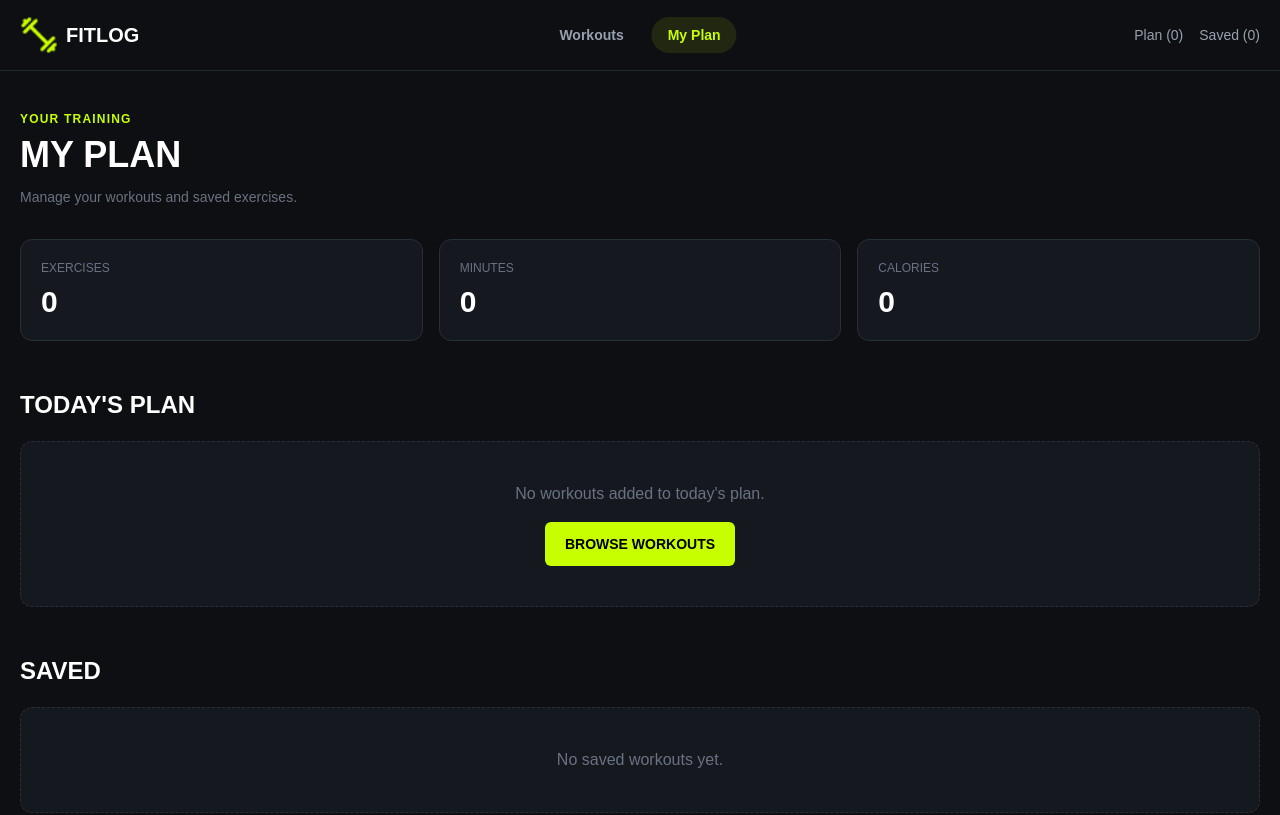
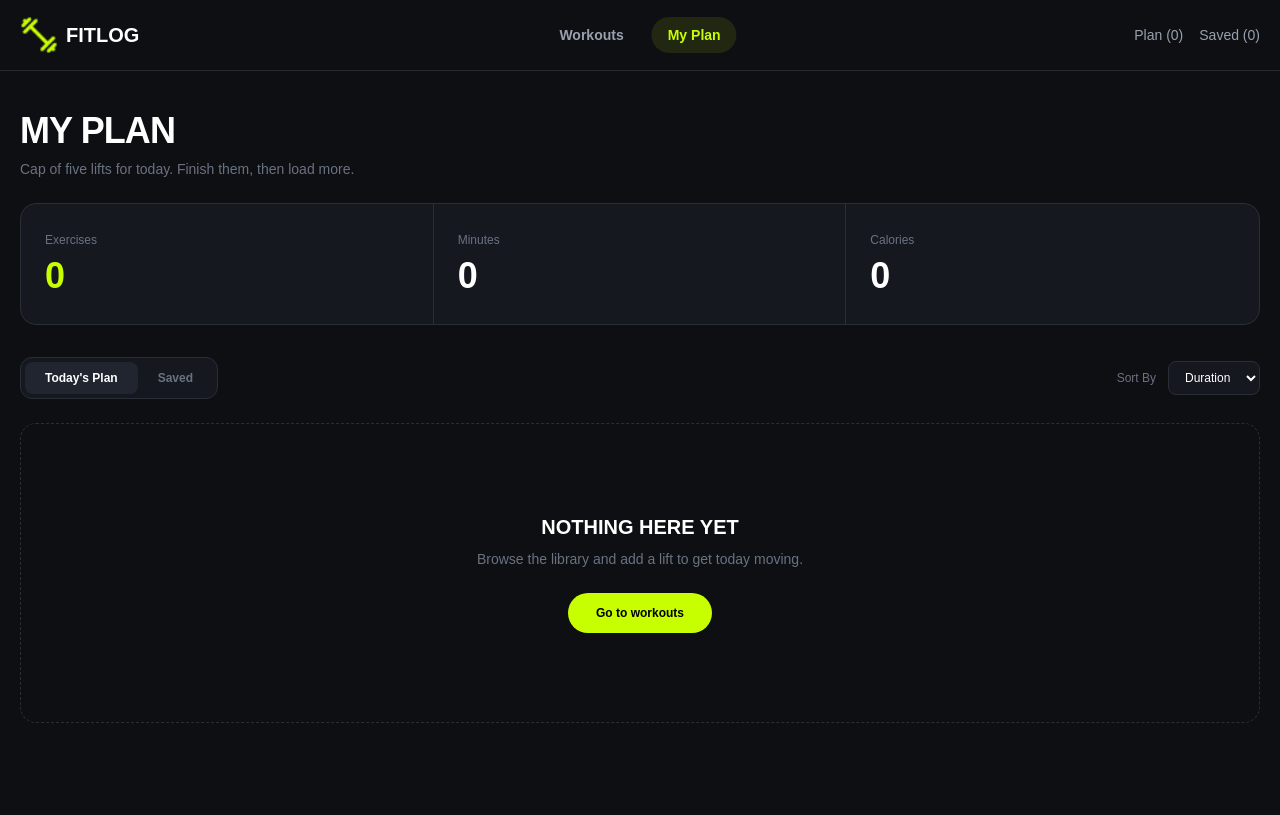
Before and after one commit to tamanna141101/fit-log, a Next.js app: page /my-plan in a window 1280 px wide. Shown: the top 815 px of the page. Built offline with nearby package versions, Linux system fonts and the light colour scheme.

Commit message:
improve my plan with tabs sorting and workout actions

```diff
--- a/app/my-plan/page.tsx
+++ b/app/my-plan/page.tsx
@@ -1,10 +1,25 @@
 "use client";
 
+import { useState } from "react";
+import Image from "next/image";
 import Link from "next/link";
 import { useWorkout } from "@/context/WorkoutContext";
 
+type Tab = "today" | "saved";
+type SortOption = "duration" | "calories" | "rating";
+
 export default function MyPlan() {
-  const { plan, saved, removeFromPlan, removeFromSaved } = useWorkout();
+  const {
+    plan,
+    saved,
+    removeFromPlan,
+    removeFromSaved,
+    markAsDone,
+  } = useWorkout();
+
+  const [activeTab, setActiveTab] = useState<Tab>("today");
+  const [sortBy, setSortBy] = useState<SortOption>("duration");
+  const [toast, setToast] = useState("");
 
   const totalMinutes = plan.reduce(
     (total, workout) => total + workout.duration,
@@ -16,148 +31,276 @@ export default function MyPlan() {
     0
   );
 
+  function showToast(message: string) {
+    setToast(message);
+
+    setTimeout(() => {
+      setToast("");
+    }, 2000);
+  }
+
+  function handleMarkAsDone(id: number, name: string) {
+    markAsDone(id);
+    showToast(`${name} marked as done ✓`);
+  }
+
+  function handleRemovePlan(id: number, name: string) {
+    removeFromPlan(id);
+    showToast(`${name} removed ✓`);
+  }
+
+  function handleRemoveSaved(id: number, name: string) {
+    removeFromSaved(id);
+    showToast(`${name} removed from saved ✓`);
+  }
+
+  function sortWorkouts(workouts: typeof plan) {
+    return [...workouts].sort((a, b) => {
+      if (sortBy === "duration") {
+        return a.duration - b.duration;
+      }
+
+      if (sortBy === "calories") {
+        return a.caloriesBurned - b.caloriesBurned;
+      }
+
+      return b.rating - a.rating;
+    });
+  }
+
+  const currentWorkouts =
+    activeTab === "today"
+      ? sortWorkouts(plan)
+      : sortWorkouts(saved);
+
   return (
-    <main className="mx-auto max-w-7xl px-5 py-10">
+    <main className="min-h-screen bg-[#0d0f12]">
+      <div className="mx-auto max-w-7xl px-5 py-10">
+        {/* Header */}
         <div>
-        <p className="text-xs font-bold uppercase tracking-widest text-[#c8ff00]">
-          Your Training
-        </p>
-
-        <h1 className="mt-2 text-4xl font-black uppercase text-white">
+          <h1 className="text-3xl font-black uppercase tracking-tight text-white sm:text-4xl">
             My Plan
           </h1>
 
-        <p className="mt-3 text-sm text-gray-500">
-          Manage your workouts and saved exercises.
+          <p className="mt-2 text-sm text-gray-500">
+            Cap of five lifts for today. Finish them, then load more.
           </p>
         </div>
 
         {/* Metrics */}
-      <div className="mt-8 grid grid-cols-1 gap-4 sm:grid-cols-3">
-        <div className="rounded-xl border border-[#292e38] bg-[#15181e] p-5">
-          <p className="text-xs uppercase text-gray-500">Exercises</p>
-          <p className="mt-2 text-3xl font-black text-white">
+        <div className="mt-6 overflow-hidden rounded-2xl border border-[#292e38] bg-[#15181e]">
+          <div className="grid grid-cols-3">
+            {/* Exercises */}
+            <div className="border-r border-[#292e38] px-5 py-7 sm:px-6">
+              <p className="text-xs text-gray-500">
+                Exercises
+              </p>
+
+              <p className="mt-2 text-4xl font-black text-[#c8ff00]">
                 {plan.length}
               </p>
             </div>
 
-        <div className="rounded-xl border border-[#292e38] bg-[#15181e] p-5">
-          <p className="text-xs uppercase text-gray-500">Minutes</p>
-          <p className="mt-2 text-3xl font-black text-white">
+            {/* Minutes */}
+            <div className="border-r border-[#292e38] px-5 py-7 sm:px-6">
+              <p className="text-xs text-gray-500">
+                Minutes
+              </p>
+
+              <p className="mt-2 text-4xl font-black text-white">
                 {totalMinutes}
               </p>
             </div>
 
-        <div className="rounded-xl border border-[#292e38] bg-[#15181e] p-5">
-          <p className="text-xs uppercase text-gray-500">Calories</p>
-          <p className="mt-2 text-3xl font-black text-white">
+            {/* Calories */}
+            <div className="px-5 py-7 sm:px-6">
+              <p className="text-xs text-gray-500">
+                Calories
+              </p>
+
+              <p className="mt-2 text-4xl font-black text-white">
                 {totalCalories}
               </p>
             </div>
           </div>
+        </div>
 
-      {/* Today's Plan */}
-      <section className="mt-12">
-        <h2 className="text-2xl font-black uppercase text-white">
+        {/* Tabs + Sort */}
+        <div className="mt-8 flex flex-col gap-4 sm:flex-row sm:items-center sm:justify-between">
+          {/* Tabs */}
+          <div className="flex w-fit rounded-xl border border-[#292e38] bg-[#15181e] p-1">
+            <button
+              onClick={() => setActiveTab("today")}
+              className={`rounded-lg px-5 py-2 text-xs font-semibold transition ${
+                activeTab === "today"
+                  ? "bg-[#20252f] text-white"
+                  : "text-gray-500 hover:text-white"
+              }`}
+            >
               Today&apos;s Plan
+            </button>
+
+            <button
+              onClick={() => setActiveTab("saved")}
+              className={`rounded-lg px-5 py-2 text-xs font-semibold transition ${
+                activeTab === "saved"
+                  ? "bg-[#20252f] text-white"
+                  : "text-gray-500 hover:text-white"
+              }`}
+            >
+              Saved
+            </button>
+          </div>
+
+          {/* Sort */}
+          <div className="flex items-center gap-3">
+            <span className="text-xs text-gray-500">
+              Sort By
+            </span>
+
+            <select
+              value={sortBy}
+              onChange={(e) =>
+                setSortBy(e.target.value as SortOption)
+              }
+              className="rounded-lg border border-[#292e38] bg-[#15181e] px-3 py-2 text-xs text-white outline-none"
+            >
+              <option value="duration">Duration</option>
+              <option value="calories">Calories</option>
+              <option value="rating">Rating</option>
+            </select>
+          </div>
+        </div>
+
+        {/* Workout List */}
+        <section className="mt-6">
+          {currentWorkouts.length === 0 ? (
+            /* Empty State */
+            <div className="flex min-h-[300px] flex-col items-center justify-center rounded-2xl border border-dashed border-[#292e38] bg-[#0d0f12] px-5 text-center">
+              <h2 className="text-xl font-black uppercase text-white">
+                Nothing Here Yet
               </h2>
 
-        {plan.length === 0 ? (
-          <div className="mt-5 rounded-xl border border-dashed border-[#292e38] bg-[#15181e] p-10 text-center">
-            <p className="text-gray-500">
-              No workouts added to today&apos;s plan.
+              <p className="mt-2 text-sm text-gray-500">
+                Browse the library and add a lift to get today moving.
               </p>
 
               <Link
                 href="/"
-              className="mt-4 inline-block rounded-md bg-[#c8ff00] px-5 py-3 text-sm font-bold uppercase text-black"
+                className="mt-6 rounded-full bg-[#c8ff00] px-7 py-3 text-xs font-bold text-black transition hover:bg-[#d8ff4d]"
               >
-              Browse Workouts
+                Go to workouts
               </Link>
             </div>
           ) : (
-          <div className="mt-5 grid gap-5 sm:grid-cols-2 lg:grid-cols-3">
-            {plan.map((workout) => (
+            <div className="space-y-4">
+              {currentWorkouts.map((workout) => (
                 <div
                   key={workout.id}
-                className="rounded-xl border border-[#292e38] bg-[#15181e] p-5"
+                  className="rounded-2xl border border-[#292e38] bg-[#15181e] p-4 transition hover:border-[#3a414d]"
                 >
-                <h3 className="text-lg font-bold uppercase text-white">
+                  <div className="flex flex-col gap-5 md:flex-row md:items-center">
+                    {/* Image */}
+                    <div className="relative h-20 w-full shrink-0 overflow-hidden rounded-xl md:w-36">
+                      <Image
+                        src={workout.image}
+                        alt={workout.name}
+                        fill
+                        unoptimized
+                        className="object-cover"
+                      />
+                    </div>
+
+                    {/* Info */}
+                    <div className="min-w-0 flex-1">
+                      <h3 className="text-lg font-black uppercase text-white">
                         {workout.name}
                       </h3>
 
-                <p className="mt-2 text-sm text-gray-500">
-                  {workout.duration} min • {workout.caloriesBurned} kcal
+                      <p className="mt-1 text-xs text-gray-500">
+                        {workout.equipment}
                       </p>
 
-                <div className="mt-5 flex gap-2">
+                      <div className="mt-2 flex flex-wrap items-center gap-4 text-xs text-gray-400">
+                        <span>
+                          <span className="text-[#c8ff00]">
+                            ◷
+                          </span>{" "}
+                          {workout.duration} min
+                        </span>
+
+                        <span>
+                          <span className="text-[#c8ff00]">
+                            ♨
+                          </span>{" "}
+                          {workout.caloriesBurned} kcal
+                        </span>
+
+                        <span>
+                          <span className="text-[#c8ff00]">
+                            ☆
+                          </span>{" "}
+                          {workout.rating}
+                        </span>
+                      </div>
+                    </div>
+
+                    {/* Actions */}
+                    <div className="flex shrink-0 items-center gap-3">
                       <Link
                         href={`/workout/${workout.id}`}
-                    className="rounded-md border border-[#c8ff00] px-4 py-2 text-xs font-bold uppercase text-[#c8ff00]"
+                        className="rounded-full border border-[#39404c] px-5 py-2.5 text-xs font-medium text-white transition hover:border-[#c8ff00]"
                       >
                         View Details
                       </Link>
 
+                      {activeTab === "today" && (
                         <button
-                    onClick={() => removeFromPlan(workout.id)}
-                    className="rounded-md bg-red-500/10 px-4 py-2 text-xs font-bold uppercase text-red-400"
+                          onClick={() =>
+                            handleMarkAsDone(
+                              workout.id,
+                              workout.name
+                            )
+                          }
+                          className="rounded-full bg-[#c8ff00] px-5 py-2.5 text-xs font-bold text-black transition hover:bg-[#d8ff4d]"
                         >
-                    Remove
+                          ✓ &nbsp;Mark as Done
                         </button>
+                      )}
+
+                      {/* X Remove */}
+                      <button
+                        onClick={() =>
+                          activeTab === "today"
+                            ? handleRemovePlan(
+                                workout.id,
+                                workout.name
+                              )
+                            : handleRemoveSaved(
+                                workout.id,
+                                workout.name
+                              )
+                        }
+                        className="px-1 text-xl text-gray-600 transition hover:text-white"
+                        aria-label="Remove workout"
+                      >
+                        ×
+                      </button>
+                    </div>
                   </div>
                 </div>
               ))}
             </div>
           )}
         </section>
+      </div>
 
-      {/* Saved */}
-      <section className="mt-12">
-        <h2 className="text-2xl font-black uppercase text-white">
-          Saved
-        </h2>
-
-        {saved.length === 0 ? (
-          <div className="mt-5 rounded-xl border border-dashed border-[#292e38] bg-[#15181e] p-10 text-center">
-            <p className="text-gray-500">
-              No saved workouts yet.
-            </p>
-          </div>
-        ) : (
-          <div className="mt-5 grid gap-5 sm:grid-cols-2 lg:grid-cols-3">
-            {saved.map((workout) => (
-              <div
-                key={workout.id}
-                className="rounded-xl border border-[#292e38] bg-[#15181e] p-5"
-              >
-                <h3 className="text-lg font-bold uppercase text-white">
-                  {workout.name}
-                </h3>
-
-                <p className="mt-2 text-sm text-gray-500">
-                  {workout.duration} min • {workout.caloriesBurned} kcal
-                </p>
-
-                <div className="mt-5 flex gap-2">
-                  <Link
-                    href={`/workout/${workout.id}`}
-                    className="rounded-md border border-[#c8ff00] px-4 py-2 text-xs font-bold uppercase text-[#c8ff00]"
-                  >
-                    View Details
-                  </Link>
-
-                  <button
-                    onClick={() => removeFromSaved(workout.id)}
-                    className="rounded-md bg-red-500/10 px-4 py-2 text-xs font-bold uppercase text-red-400"
-                  >
-                    Remove
-                  </button>
-                </div>
-              </div>
-            ))}
+      {/* Toast */}
+      {toast && (
+        <div className="fixed bottom-6 left-1/2 z-50 -translate-x-1/2 rounded-full bg-[#c8ff00] px-6 py-3 text-xs font-bold text-black shadow-xl">
+          {toast}
         </div>
       )}
-      </section>
     </main>
   );
 }
--- a/context/WorkoutContext.tsx
+++ b/context/WorkoutContext.tsx
@@ -15,6 +15,7 @@ interface WorkoutContextType {
   removeFromPlan: (id: number) => void;
   saveForLater: (workout: Workout) => void;
   removeFromSaved: (id: number) => void;
+  markAsDone: (id: number) => void;
 }
 
 const WorkoutContext = createContext<WorkoutContextType | undefined>(
@@ -39,6 +40,10 @@ export function WorkoutProvider({ children }: { children: ReactNode }) {
     setPlan((current) => current.filter((item) => item.id !== id));
   }
 
+  function markAsDone(id: number) {
+    setPlan((current) => current.filter((item) => item.id !== id));
+  }
+
   function saveForLater(workout: Workout) {
     setSaved((current) => {
       if (current.some((item) => item.id === workout.id)) {
@@ -60,6 +65,7 @@ export function WorkoutProvider({ children }: { children: ReactNode }) {
         saved,
         addToPlan,
         removeFromPlan,
+        markAsDone,
         saveForLater,
         removeFromSaved,
       }}
```
Lines whose indentation alone changed are shown as unchanged.
